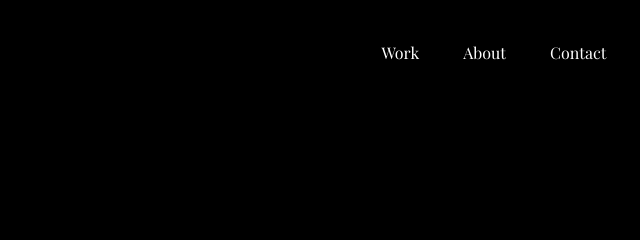
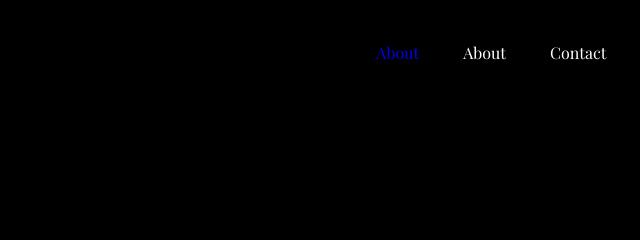
Before and after one commit to kyle9green/UX_UI_HW_18, a plain HTML site: page index.html in a window 1280 px wide. Shown: the top 240 px of the page, 640-1280 px from the left. Drawn offline with nearby package versions, Linux system fonts and the light colour scheme; a web font is replaced by a local one.

Commit message:
Maybe Final?

```diff
--- a/css/index.css
+++ b/css/index.css
@@ -22,10 +22,15 @@ body {
     float: right;
     color: white;
     font-family: 'Playfair Display', serif;
+
   }
   header li {
     display: inline-block;
     padding: 0px 20px;
+
+  }
+  .link{
+    text-decoration: none;
   }
   .heroImg {
     background-color: #000000;
--- a/index.html
+++ b/index.html
@@ -14,7 +14,7 @@
         </div>
         <nav class="inline-block">
             <ul>
-                <li class="inline-block">Work</li>
+                <li class="inline-block"><a class="link" href="workandskills.html">About</a></li>
                 <li class="inline-block">About</li>
                 <li class="inline-block">Contact</li>
             </ul>
```
